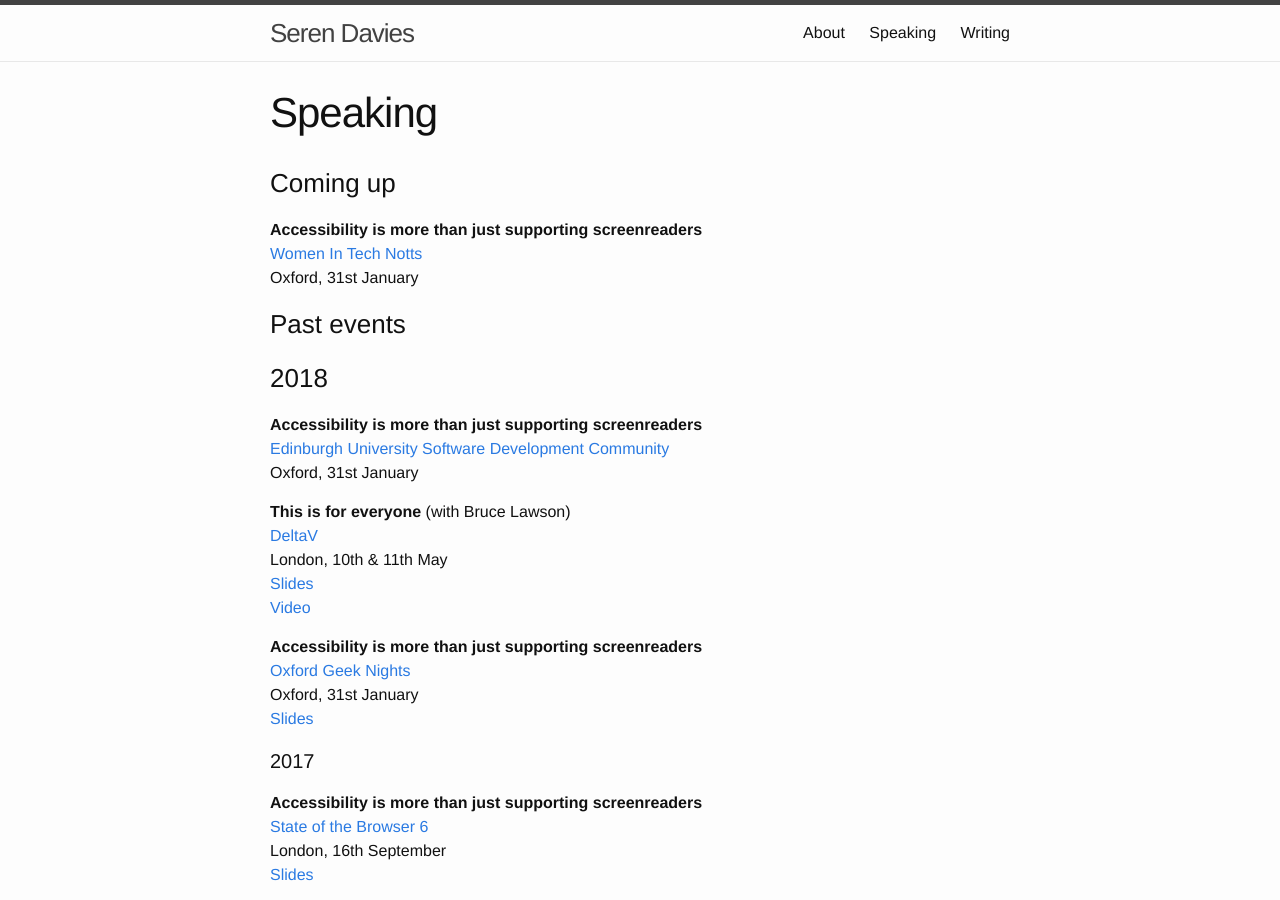
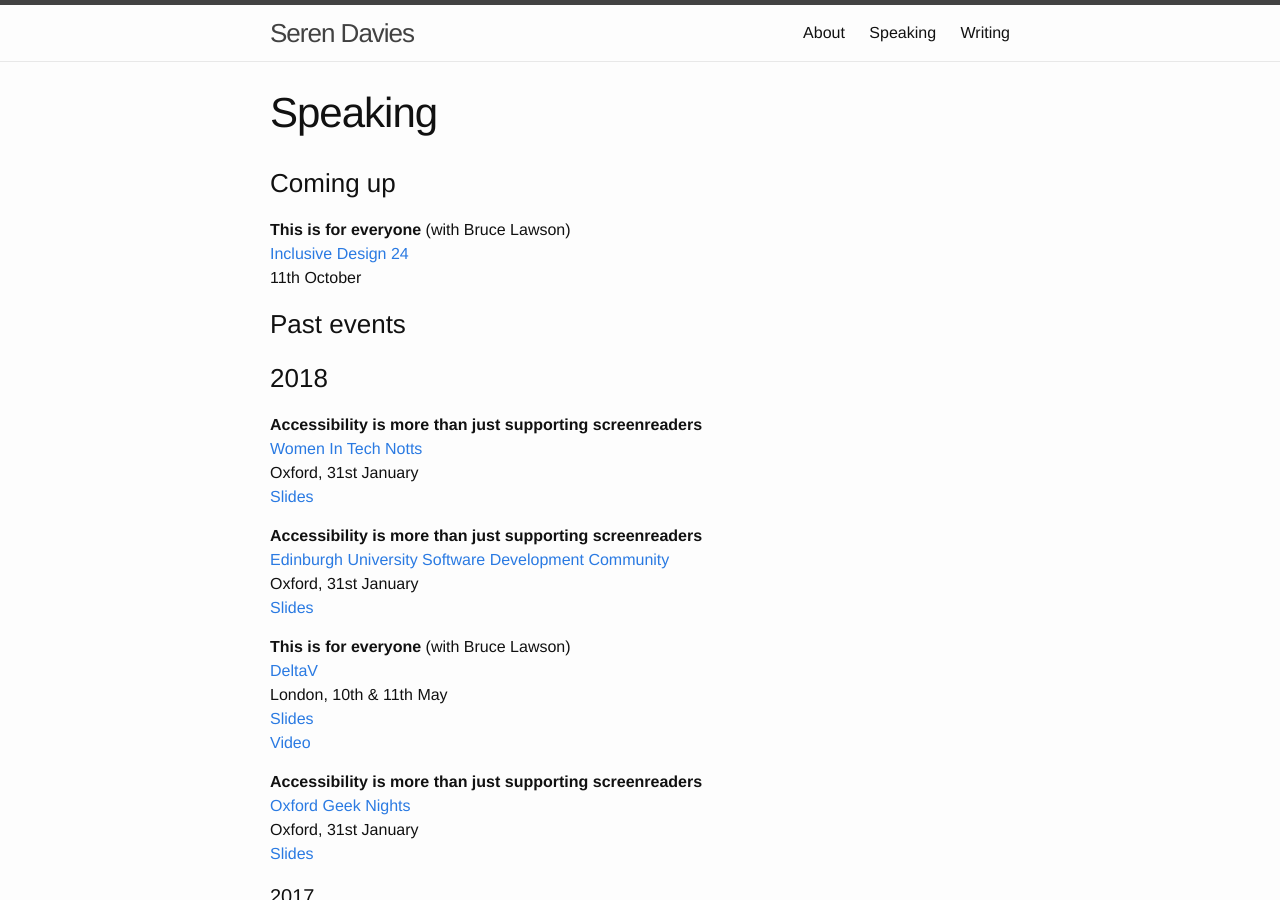
Before and after one commit to ninjanails/ninjanails.github.io, a Jekyll site: the page built from speaking.md, in a window 1280 px wide and 900 px high. Built offline with Jekyll 4.4.1, drawn with Linux system fonts in a browser that asks for light colours.

Commit message:
Update speaking.md

```diff
--- a/speaking.md
+++ b/speaking.md
@@ -6,17 +6,23 @@ permalink: /speaking/
 
 ### Coming up
 
-**Accessibility is more than just supporting screenreaders** <br>
-[Women In Tech Notts](https://www.technottingham.com/events/wit-july-2018) <br>
-Oxford, 31st January <br>
+**This is for everyone** (with Bruce Lawson) <br>
+[Inclusive Design 24](https://inclusivedesign24.org/2018/) <br>
+11th October <br>
 
 ### Past events
 
 ### 2018
 
 **Accessibility is more than just supporting screenreaders** <br>
+[Women In Tech Notts](https://www.technottingham.com/events/wit-july-2018) <br>
+Oxford, 31st January <br>
+[Slides](https://speakerdeck.com/ninjanails/accessibility-is-more-than-just-supporting-screenreaders-4) <br>
+
+**Accessibility is more than just supporting screenreaders** <br>
 [Edinburgh University Software Development Community](https://www.ease.ed.ac.uk/cosign.cgi?cosign-eucsCosign-www.events.ed.ac.uk&https://www.events.ed.ac.uk/index.cfm?event=showEventDetails&scheduleId=29903&start=&eventStart=0) <br>
 Oxford, 31st January <br>
+[Slides](https://speakerdeck.com/ninjanails/accessibility-is-more-than-just-supporting-screenreaders-3) <br>
 
 **This is for everyone** (with Bruce Lawson) <br>
 [DeltaV](https://2018.deltavconf.com/) <br>
```
